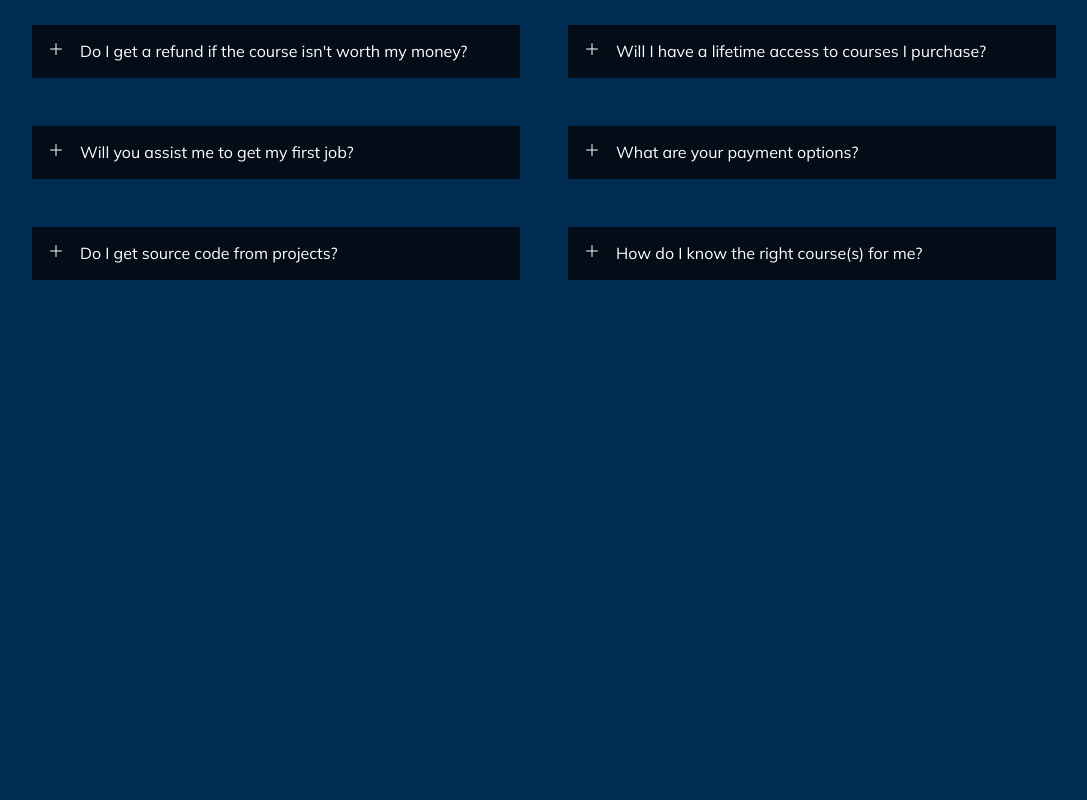
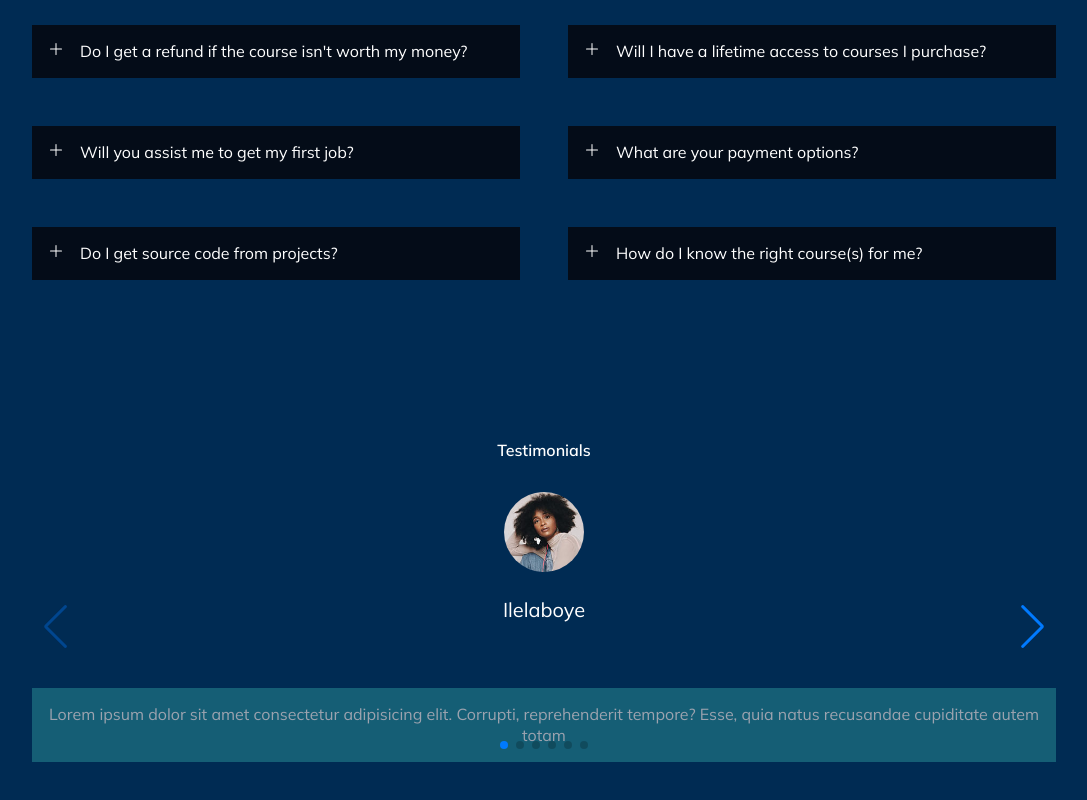
Before and after one commit to Remigit99/remschool-react, a React (Vite) app: page / in a window 1280 px wide. Shown: the part 2578-3378 px from the top of the page, without its empty margins (96-1183 px from the left). Before the commit the page ends 2938 px from the top, so only its background shows below. Built offline with nearby package versions, Linux system fonts and the light colour scheme.

Commit message:
testimonials

```diff
--- a/package.json
+++ b/package.json
@@ -12,7 +12,8 @@
     "react": "^18.2.0",
     "react-dom": "^18.2.0",
     "react-icons": "^4.8.0",
-    "react-router-dom": "^6.10.0"
+    "react-router-dom": "^6.10.0",
+    "swiper": "^9.2.0"
   },
   "devDependencies": {
     "@types/react": "^18.0.28",
--- a/src/Content.jsx
+++ b/src/Content.jsx
@@ -29,6 +29,15 @@ import C15 from './assets/course15.jpg';
 import C16 from './assets/course16.jpg';
 import C17 from './assets/course17.jpg';
 import C18 from './assets/course18.jpg';
+
+// Avatar
+
+import AVR1 from './assets/avatar1.jpg';
+import AVR2 from './assets/avatar2.jpg';
+import AVR3 from './assets/avatar3.jpg';
+import AVR4 from './assets/avatar4.jpg';
+import AVR5 from './assets/avatar5.jpg';
+import AVR6 from './assets/avatar6.jpg';
 
 
 export const categories = [
@@ -251,3 +260,44 @@ export const faqs = [
     },
 
 ]
+
+
+export const testimonials = [
+    {
+        id: 1,
+        avatar: AVR1,
+        name: 'Ilelaboye',
+        message: 'Lorem ipsum dolor sit amet consectetur adipisicing elit. Corrupti, reprehenderit tempore? Esse, quia natus recusandae cupiditate autem totam'
+    },
+    {
+        id: 2,
+        avatar: AVR2,
+        name: 'James',
+        message: 'Lorem ipsum dolor sit amet consectetur adipisicing elit. Corrupti, reprehenderit tempore? Esse, quia natus recusandae cupiditate autem totam'
+    },
+    {
+        id: 3,
+        avatar: AVR3,
+        name: 'Akinleye',
+        message: 'Lorem ipsum dolor sit amet consectetur adipisicing elit. Corrupti, reprehenderit tempore? Esse, quia natus recusandae cupiditate autem totam'
+    },
+    {
+        id: 4,
+        avatar: AVR4,
+        name: 'Oyindamola',
+        message: 'Lorem ipsum dolor sit amet consectetur adipisicing elit. Corrupti, reprehenderit tempore? Esse, quia natus recusandae cupiditate autem totam'
+    },
+    {
+        id: 5,
+        avatar: AVR5,
+        name: 'Adeola',
+        message: 'Lorem ipsum dolor sit amet consectetur adipisicing elit. Corrupti, reprehenderit tempore? Esse, quia natus recusandae cupiditate autem totam'
+    },
+    {
+        id: 6,
+        avatar: AVR6,
+        name: 'Yemisi',
+        message: 'Lorem ipsum dolor sit amet consectetur adipisicing elit. Corrupti, reprehenderit tempore? Esse, quia natus recusandae cupiditate autem totam'
+    },
+
+]
--- a/src/Pages/Home.jsx
+++ b/src/Pages/Home.jsx
@@ -5,6 +5,20 @@ import HeaderSvg from '../assets/header.svg';
 import { BsPlusLg } from 'react-icons/bs';
 import { FiMinus } from 'react-icons/fi';
 import { faqs } from '../Content';
+import { testimonials } from '../Content';
+
+
+// Import Swiper React components
+import { Swiper, SwiperSlide } from "swiper/react";
+import { Navigation, Pagination, Mousewheel, Keyboard, Autoplay } from "swiper";
+
+
+// Import Swiper styles
+import "swiper/css";
+import "swiper/css/navigation";
+import "swiper/css/pagination";
+import "swiper/css/pagination";
+import "swiper/css/pagination";
 
 
 const Home = () => {
@@ -132,6 +146,40 @@ const Home = () => {
                     }
                 </div>
             </section>
+
+            <section id="testimonials">
+                <h2>Testimonials</h2>
+                <Swiper className="container testimonial__container mySwiper"
+
+                    cssMode={true}
+                    navigation={true}
+                    pagination={true}
+                    mousewheel={true}
+                    keyboard={true}
+                    modules={[Navigation, Pagination, Mousewheel, Keyboard, Autoplay]}
+                >
+                    {
+                        testimonials.map(({ id, avatar, name, message }) => {
+                            return (
+                                <SwiperSlide className="testimonial grid place-items-center" key={id}>
+                                    <div className="avatar rounded-full overflow-hidden w-20 ">
+                                        <img src={avatar} alt={name} className='' />
+                                    </div>
+                                    <h5 className='text-xl my-6'>{name}</h5>
+                                    <p className='text-gray-400 bg-cyan-800 text-center p-4 mt-10'>{message}</p>
+                                </SwiperSlide>
+                            )
+                        })
+                    }
+
+                    {/* If we need pagination */}
+                    {/* <div className="swiper-pagination bg-cyan-800 mt-20"></div> */}
+
+                    {/* If we need navigation buttons */}
+                    {/* <div className="swiper-button-prev text-cyan-800"></div>
+                    <div className="swiper-button-next text-cyan-800"></div> */}
+                </Swiper>
+            </section>
         </>
     )
 }
--- /dev/null
+++ b/src/components/Swiper.js
@@ -0,0 +1,40 @@
+
+import React, { useRef, useState } from "react";
+// Import Swiper React components
+import { Swiper, SwiperSlide } from "swiper/react";
+
+// Import Swiper styles
+import "swiper/css";
+import "swiper/css/navigation";
+import "swiper/css/pagination";
+
+import "./styles.css";
+
+// import required modules
+import { Navigation, Pagination, Mousewheel, Keyboard } from "swiper";
+
+export default function App() {
+    return (
+        <>
+            <Swiper
+                cssMode={true}
+                navigation={true}
+                pagination={true}
+                mousewheel={true}
+                keyboard={true}
+                modules={[Navigation, Pagination, Mousewheel, Keyboard]}
+                className="mySwiper"
+            >
+                <SwiperSlide>Slide 1</SwiperSlide>
+                <SwiperSlide>Slide 2</SwiperSlide>
+                <SwiperSlide>Slide 3</SwiperSlide>
+                <SwiperSlide>Slide 4</SwiperSlide>
+                <SwiperSlide>Slide 5</SwiperSlide>
+                <SwiperSlide>Slide 6</SwiperSlide>
+                <SwiperSlide>Slide 7</SwiperSlide>
+                <SwiperSlide>Slide 8</SwiperSlide>
+                <SwiperSlide>Slide 9</SwiperSlide>
+            </Swiper>
+        </>
+    );
+}
```
Also changed, not shown: 1 other file (tests, documents, lock files or other folders).
